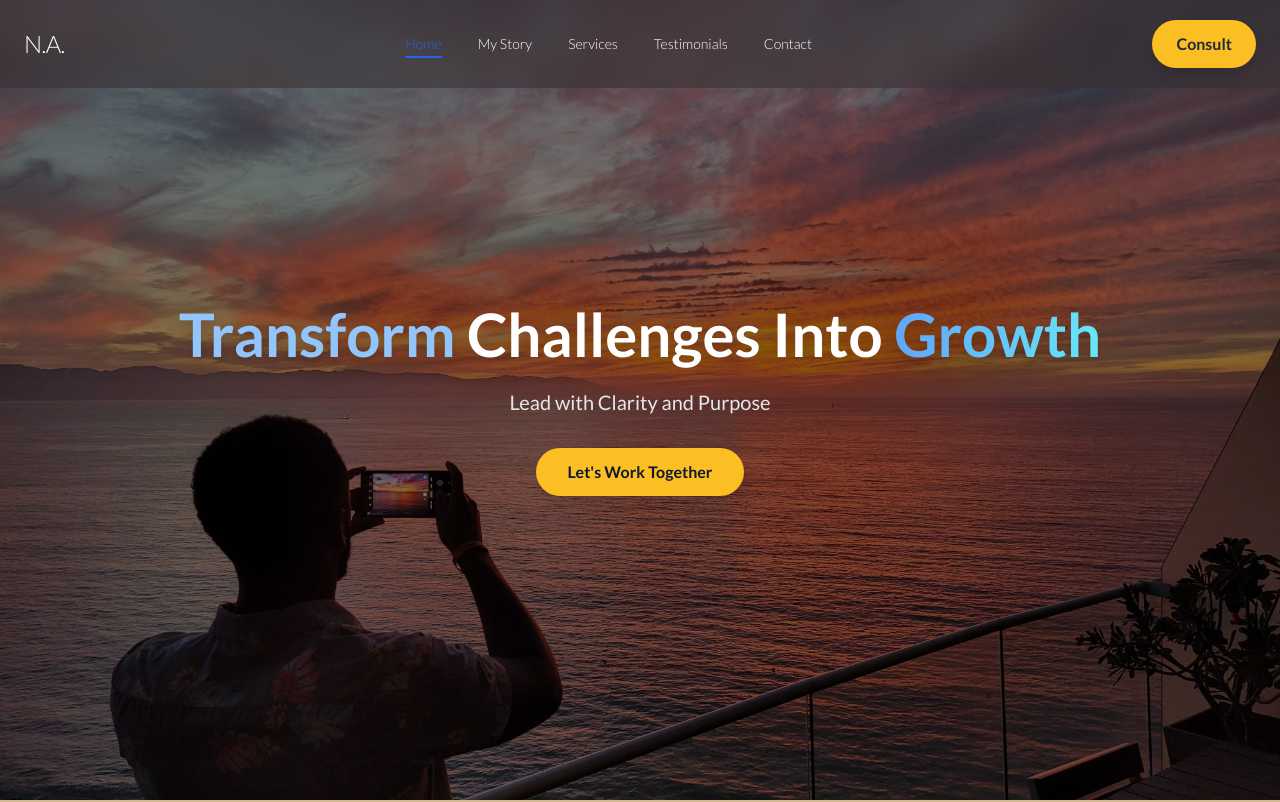
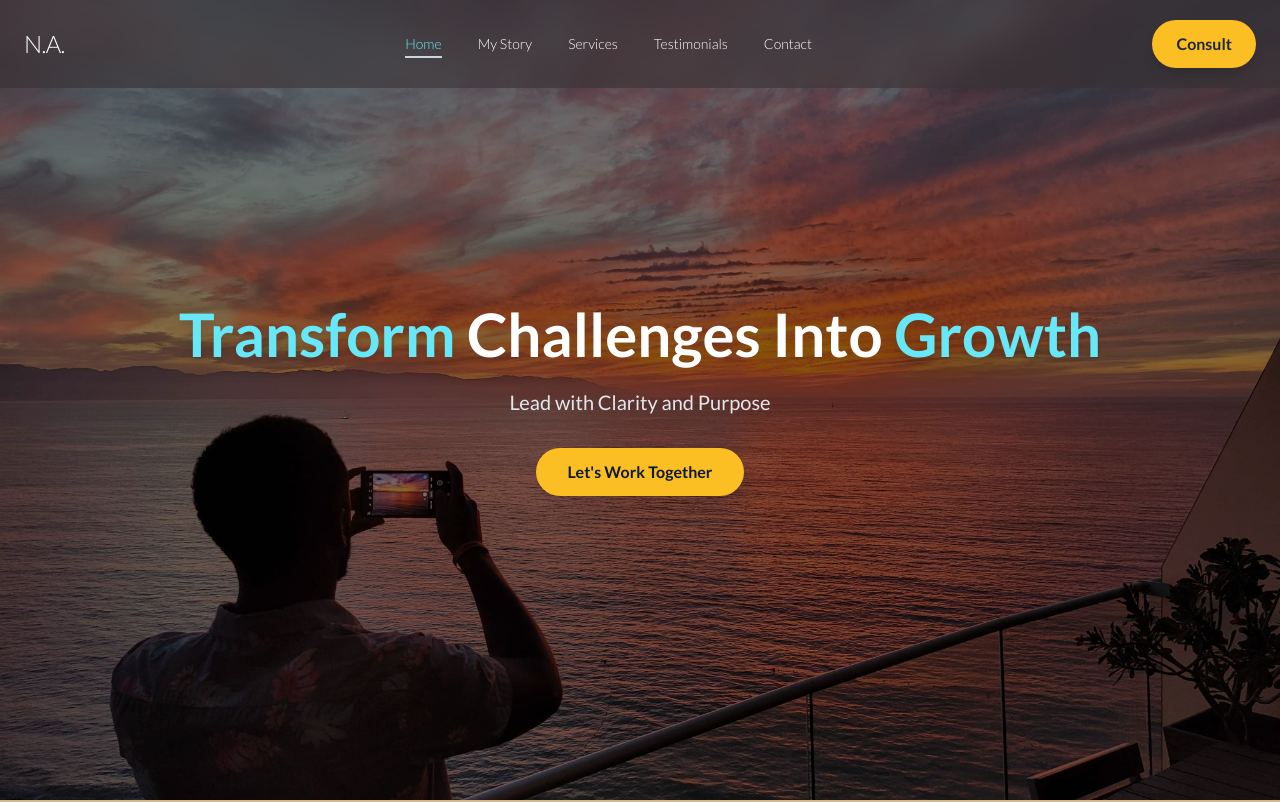
Before and after one commit to ammanabua/landing-na, a Next.js app: page / in a window 1280 px wide. Shown: the top 802 px of the page. Built offline with nearby package versions, Linux system fonts and the light colour scheme.

Commit message:
update colors

```diff
--- a/src/components/Hero.tsx
+++ b/src/components/Hero.tsx
@@ -56,8 +56,8 @@ const Hero = () => {
             <motion.h1
               variants={headingVariants}
               className="text-4xl md:text-6xl font-bold leading-tight">
-              <span className='text-blue-300 drop-shadow-lg'>Transform</span> Challenges Into{' '}
-              <span className='bg-gradient-to-r from-blue-400 to-cyan-300 bg-clip-text text-transparent drop-shadow-lg'> Growth</span>
+              <span className='text-cyan-300 drop-shadow-lg'>Transform</span> Challenges Into{' '}
+              <span className='text-cyan-300 drop-shadow-lg'> Growth</span>
             </motion.h1>
             <motion.p
               variants={itemVariants}
--- a/src/components/Navbar.tsx
+++ b/src/components/Navbar.tsx
@@ -17,10 +17,10 @@ const Navbar = (): JSX.Element => {
       bg: 'bg-[#3A3235]/60',
       text: 'text-white',
       navInactive: 'text-white',
-      navActive: 'text-blue-600',
-      navHover: '#2563eb',
-      underline: 'bg-blue-600',
-      logo: 'text-white hover:text-blue-600',
+      navActive: 'text-cyan-300',
+      navHover: '#00D4FF',
+      underline: 'bg-slate-300',
+      logo: 'text-white hover:text-cyan-300',
       button: 'bg-amber-400 text-slate-800 hover:bg-orange-500',
     },
     dark: {
```
